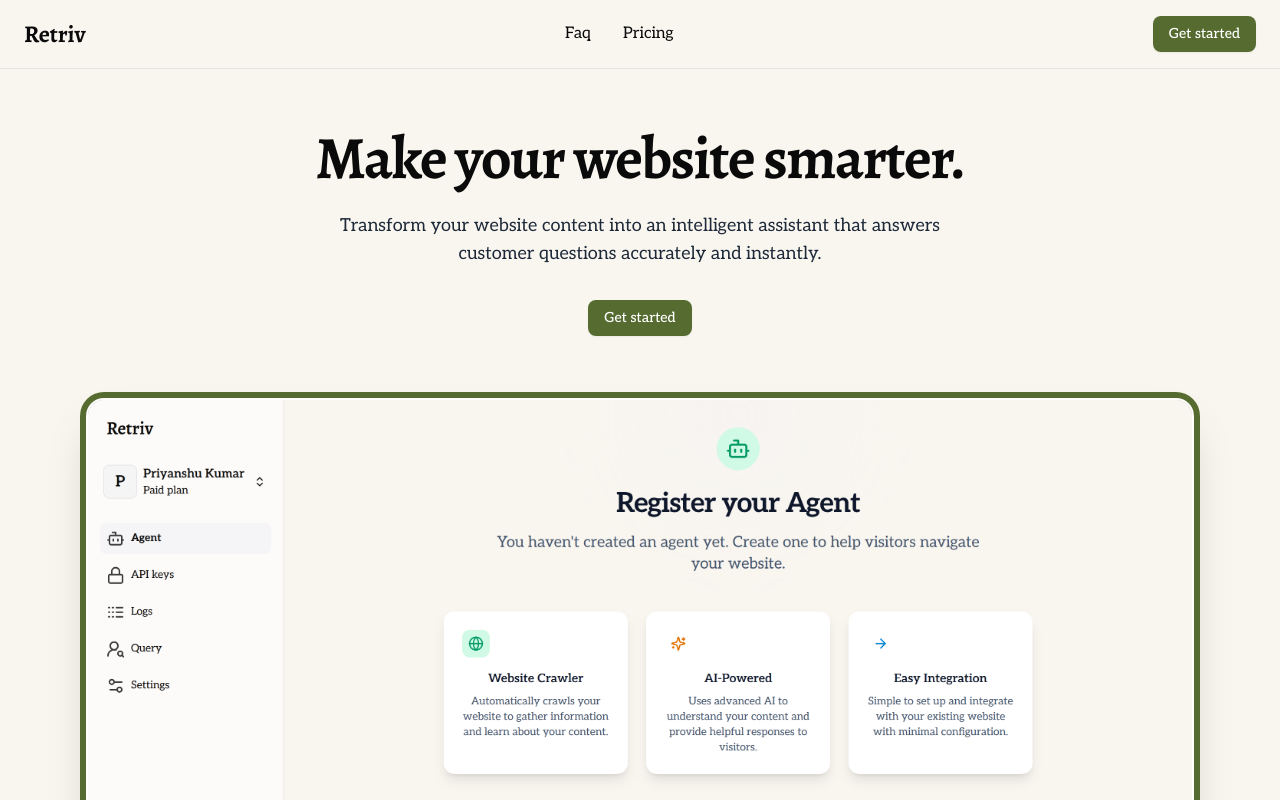
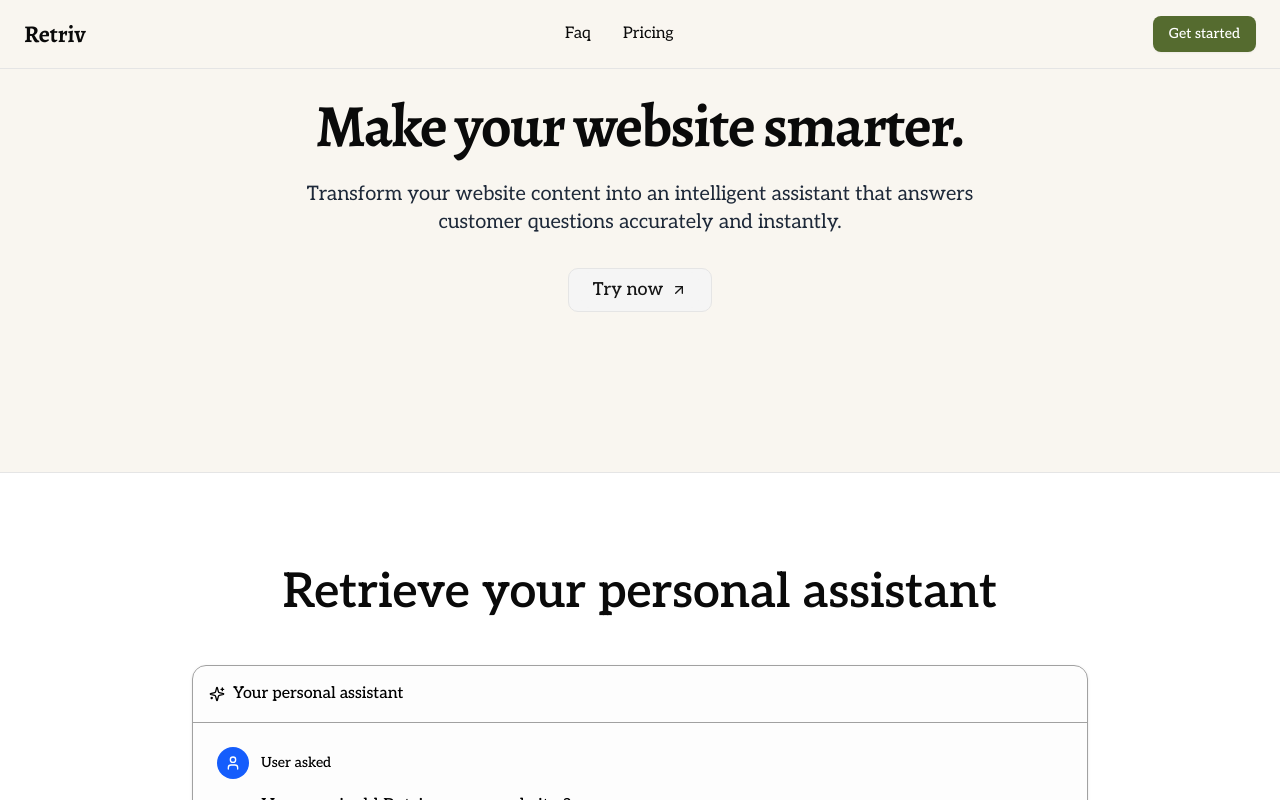
Before and after one commit to priyanshuxkumar/retriv-web, a Next.js app: page / in a window 1280 px wide. Shown: the top 800 px of the page. Built offline with nearby package versions, Linux system fonts and the light colour scheme.

Commit message:
refactor: Hero component

```diff
--- a/components/Hero.tsx
+++ b/components/Hero.tsx
@@ -1,39 +1,30 @@
 import { Button } from '@/components/ui/button';
-import Image from 'next/image';
-import heroImg from '@/public/hero.png';
 import { alegreya } from './fonts/fonts';
 import Link from 'next/link';
+import { ArrowUpRight } from 'lucide-react';
 
 export function HeroSection() {
     return (
-        <section className="relative min-h-screen pt-32 pb-16 overflow-hidden">
-            <div className="relative z-10 max-w-6xl mx-auto px-6">
+        <section className="relative py-24 overflow-hidden">
+            <div className="z-10 max-w-6xl mx-auto px-6">
                 <div className="text-center mb-16">
                     <h1 className={`text-4xl md:text-6xl font-bold mb-6 tracking-tight ${alegreya.className}`}>
                         Make your website smarter.
                     </h1>
-                    <p className="text-gray-800 dark:text-white text-lg mb-8 max-w-2xl mx-auto">
+                    <p className="text-gray-800 dark:text-white text-xl mb-8 max-w-2xl mx-auto">
                         Transform your website content into an intelligent assistant that answers customer questions
                         accurately and instantly.
                     </p>
                     <div className="flex gap-4 justify-center">
-                        <Link href={'/signup'}>
-                            <Button variant="secondary" className="bg-[#556B2F] text-white hover:bg-[#4A5F25]">
-                                Get started
+                        <Link
+                            href={'/signup'}
+                            className="inline-flex h-11 items-center gap-2 px-3 rounded-lg bg-secondary text-secondary-foreground border border-input hover:border-ring transition-all"
+                        >
+                            <Button variant="secondary" className="border-none shadow-none text-lg">
+                                Try now
+                                <ArrowUpRight />
                             </Button>
                         </Link>
-                    </div>
-                </div>
-                <div className="relative mx-auto rounded-2xl overflow-hidden shadow-2xl ring-3 sm:ring-6 ring-[#556B2F] ring-offset-2">
-                    <div className="relative block">
-                        <Image
-                            src={heroImg}
-                            alt="hero-section-image"
-                            width={1920}
-                            height={1080}
-                            className="w-full h-auto block"
-                            priority
-                        />
                     </div>
                 </div>
             </div>
```
